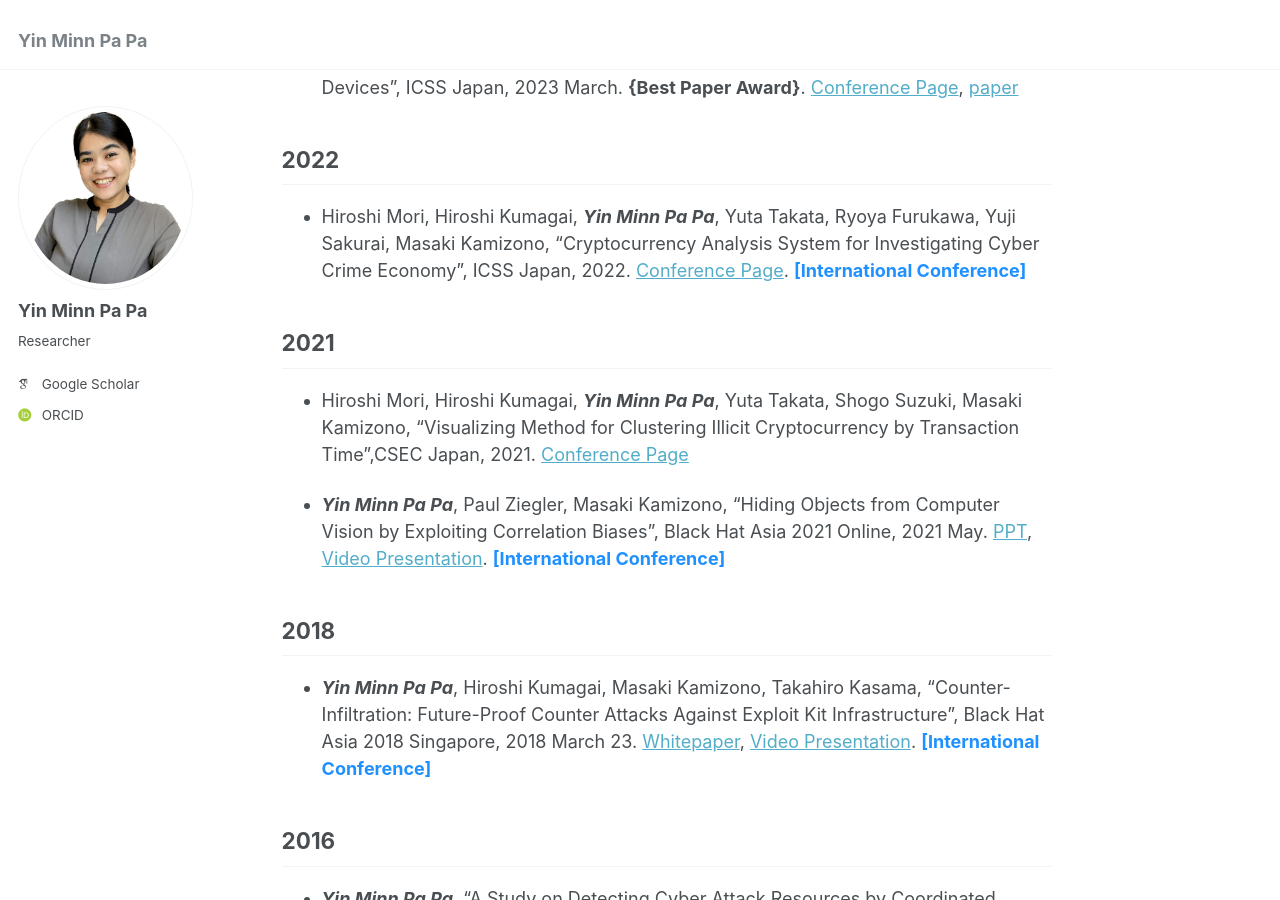
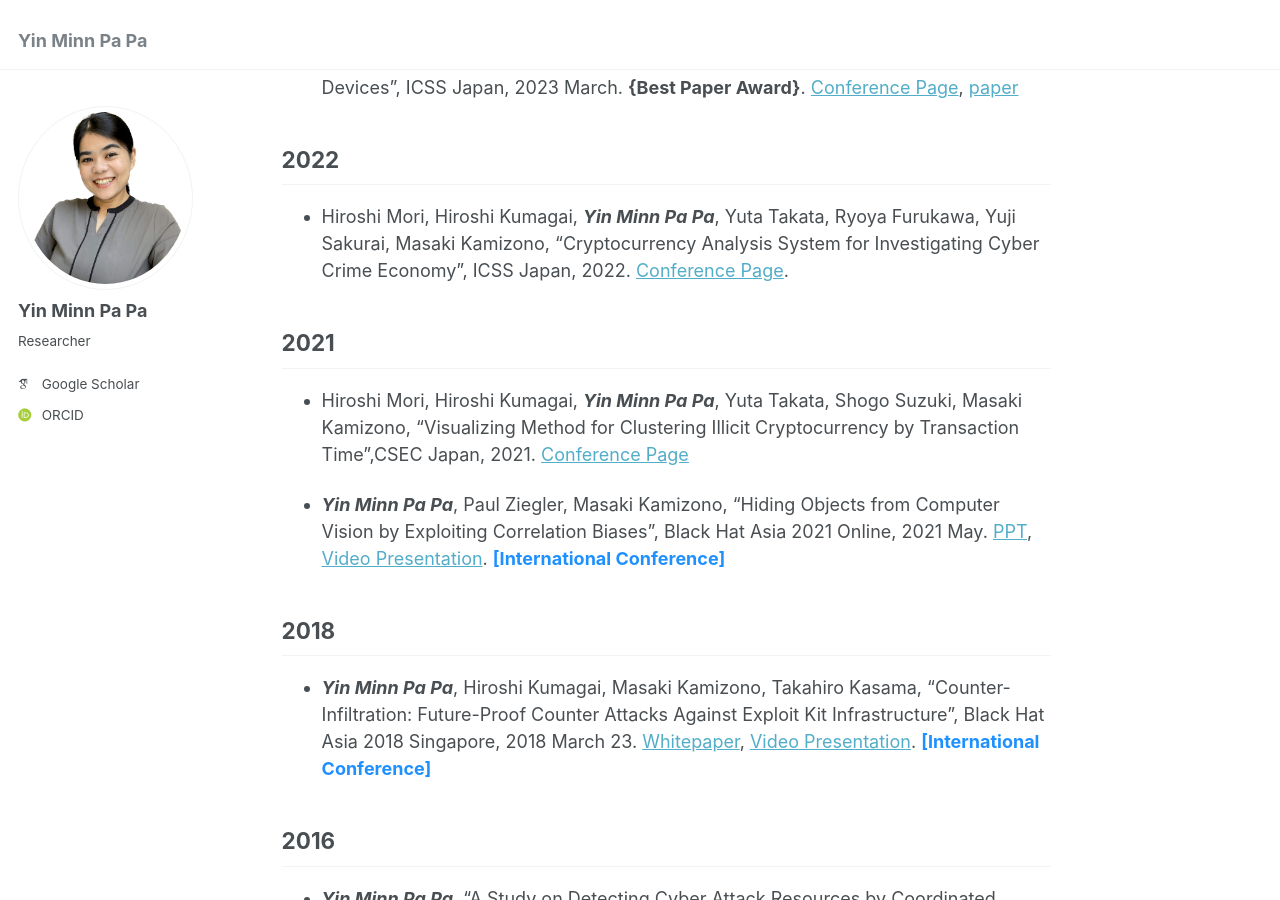
Before and after one commit to ymppjp/ymppjp.github.io, a Jekyll site: the page built from _pages/publications.md, in a window 1280 px wide and 900 px high, scrolled down 5330 px. Built offline with Jekyll 4.4.1, drawn with Linux system fonts in a browser that asks for light colours; some web fonts are replaced.

Commit message:
Update publications.md

```diff
--- a/_pages/publications.md
+++ b/_pages/publications.md
@@ -115,7 +115,7 @@ Channels on Telegram at Scale, ICSS, 2026, Japan. [Conference Page](https://ken.
 
 ## 2022
 
-* Hiroshi Mori, Hiroshi Kumagai, <strong><strong><em>Yin Minn Pa Pa</em></strong></strong>, Yuta Takata, Ryoya Furukawa, Yuji Sakurai, Masaki Kamizono, "Cryptocurrency Analysis System for Investigating Cyber Crime Economy", ICSS Japan, 2022. [Conference Page](https://ken.ieice.org/ken/paper/20220720oCkV/). <span style="color:#1E90FF;"><strong>[International Conference]</strong></span>
+* Hiroshi Mori, Hiroshi Kumagai, <strong><strong><em>Yin Minn Pa Pa</em></strong></strong>, Yuta Takata, Ryoya Furukawa, Yuji Sakurai, Masaki Kamizono, "Cryptocurrency Analysis System for Investigating Cyber Crime Economy", ICSS Japan, 2022. [Conference Page](https://ken.ieice.org/ken/paper/20220720oCkV/).
 
 
 ## 2021
```
